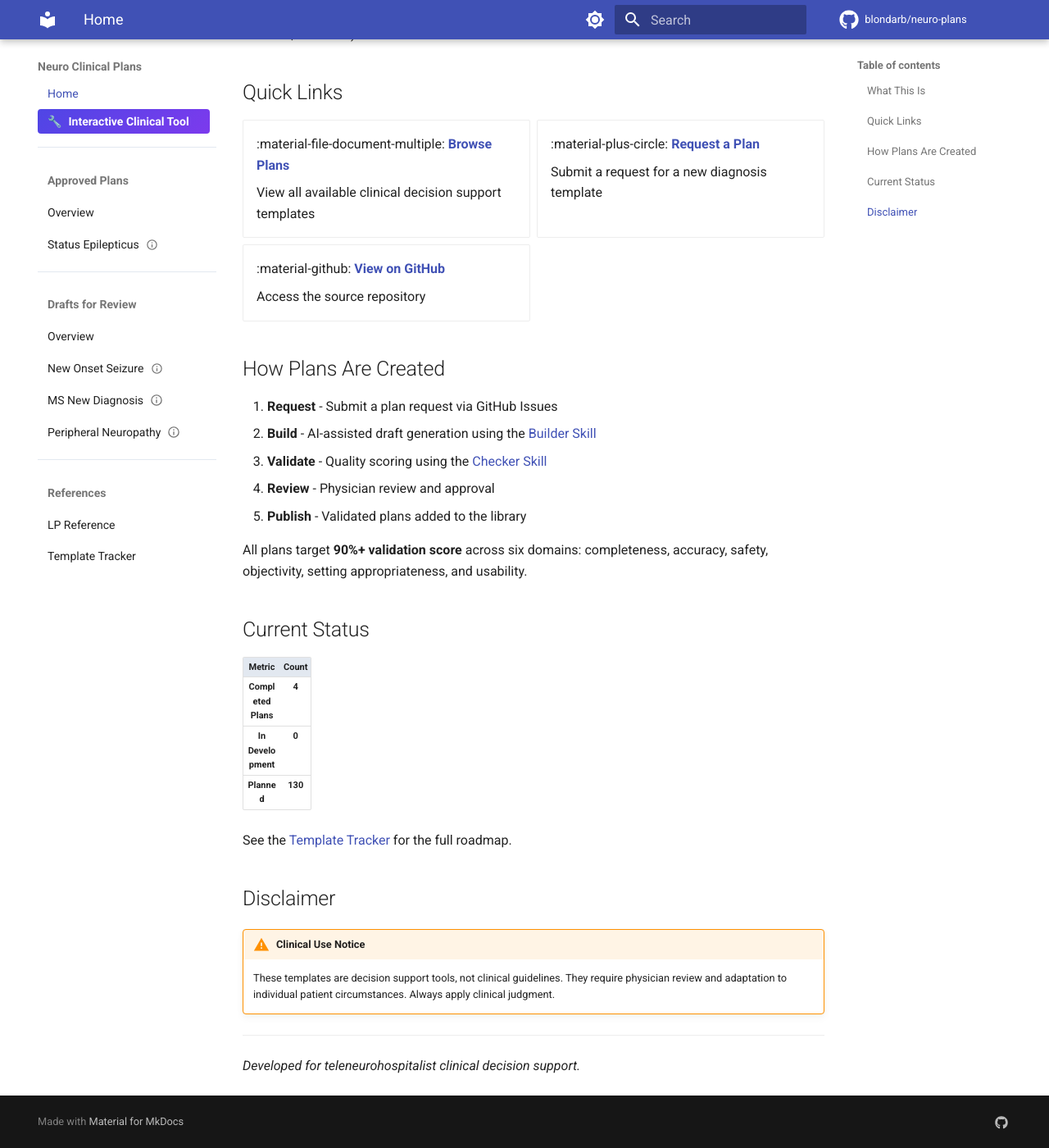
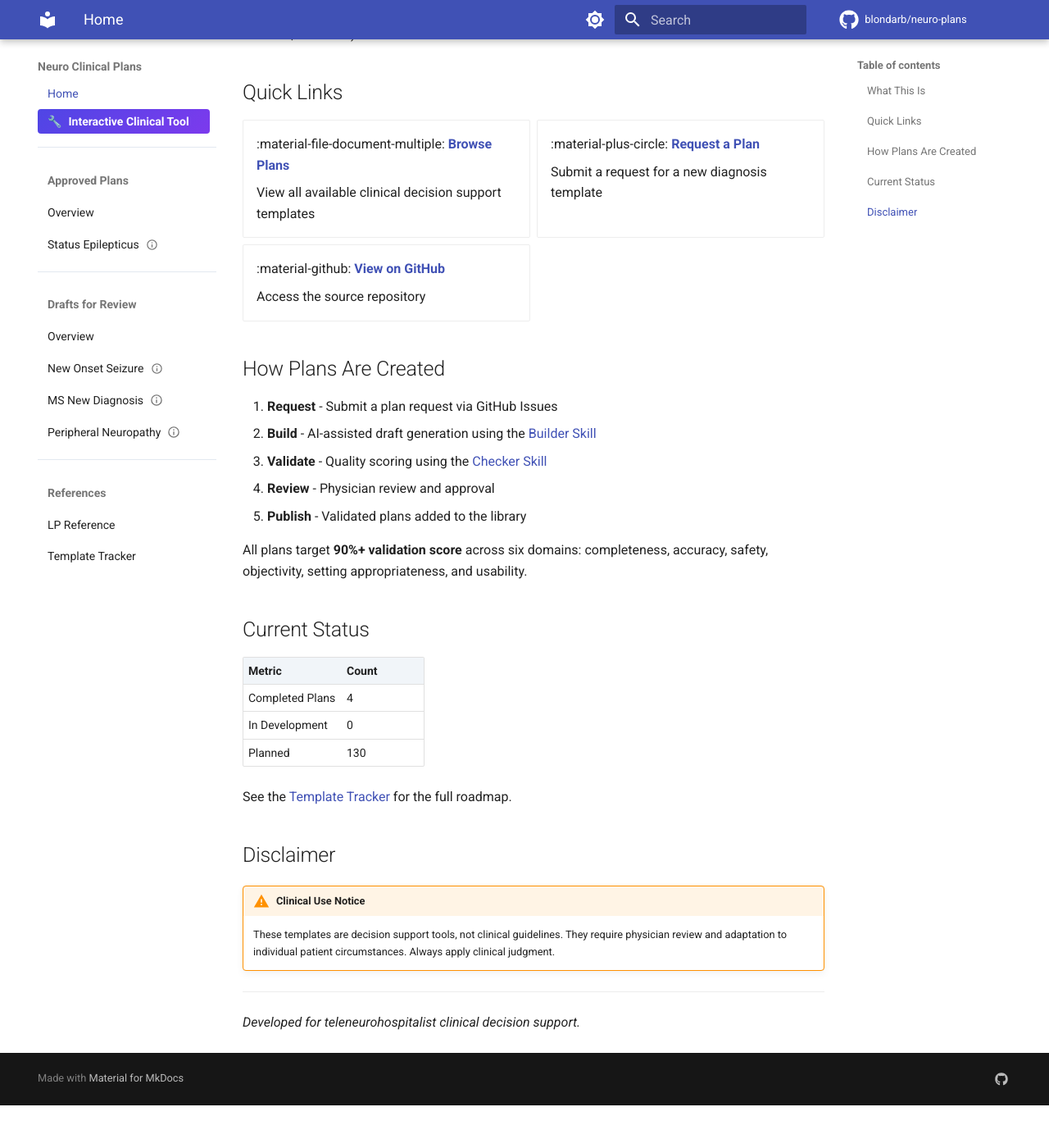
Before and after one commit to blondarb/neuro-plans, an MkDocs documentation site: the page built from docs/index.md, in a window 1280 px wide and 1400 px high, scrolled down 510 px. Shown: the whole window at 82% size. Built offline with MkDocs 1.6.1 and Material for MkDocs 9.7.7, drawn with Linux system fonts in a browser that asks for light colours; comment, search, counter and statistics services are not loaded; after the commit the page ends 1858 px from its top, so only the background shows below that.

Commit message:
Fix CSS: only apply venue column styling to tables with 5+ columns
Use :has() selector to detect tables with more than 4 columns before
applying compact venue column styling. This prevents small tables
(Treatment Staging, Timeline Protocol, Differential Diagnosis, etc.)
from being incorrectly compressed.

Co-Authored-By: Claude Opus 4.5 <noreply@anthropic.com>

```diff
--- a/docs/assets/css/custom.css
+++ b/docs/assets/css/custom.css
@@ -1191,9 +1191,10 @@ h3:has(.inline-comment-btn) {
    Positioned as last 4 columns in tables
    ======================================== */
 
-/* Venue columns - center-aligned, narrow, compact */
-.md-typeset table:not([class]) th:nth-last-child(-n+4),
-.md-typeset table:not([class]) td:nth-last-child(-n+4) {
+/* Venue columns - center-aligned, narrow, compact
+   Only apply to tables with MORE than 4 columns (using :has() to detect 5th column) */
+.md-typeset table:not([class]):has(th:nth-child(5)) th:nth-last-child(-n+4),
+.md-typeset table:not([class]):has(td:nth-child(5)) td:nth-last-child(-n+4) {
   text-align: center;
   min-width: 35px;
   max-width: 55px;
@@ -1202,13 +1203,13 @@ h3:has(.inline-comment-btn) {
   font-weight: 600;
 }
 
-/* Venue column headers - slightly smaller */
-.md-typeset table:not([class]) th:nth-last-child(-n+4) {
+/* Venue column headers - slightly smaller (only for tables with 5+ columns) */
+.md-typeset table:not([class]):has(th:nth-child(5)) th:nth-last-child(-n+4) {
   font-size: 0.65rem;
   background: #e2e8f0;
 }
 
-[data-md-color-scheme="slate"] .md-typeset table:not([class]) th:nth-last-child(-n+4) {
+[data-md-color-scheme="slate"] .md-typeset table:not([class]):has(th:nth-child(5)) th:nth-last-child(-n+4) {
   background: #475569;
 }
 
@@ -1232,9 +1233,9 @@ h3:has(.inline-comment-btn) {
     padding: 1px 2px;
   }
 
-  /* Venue columns even more compact on medium screens */
-  .md-typeset table:not([class]) th:nth-last-child(-n+4),
-  .md-typeset table:not([class]) td:nth-last-child(-n+4) {
+  /* Venue columns even more compact on medium screens (only for tables with 5+ columns) */
+  .md-typeset table:not([class]):has(th:nth-child(5)) th:nth-last-child(-n+4),
+  .md-typeset table:not([class]):has(td:nth-child(5)) td:nth-last-child(-n+4) {
     min-width: 30px;
     max-width: 45px;
     padding: 3px 4px;
```
